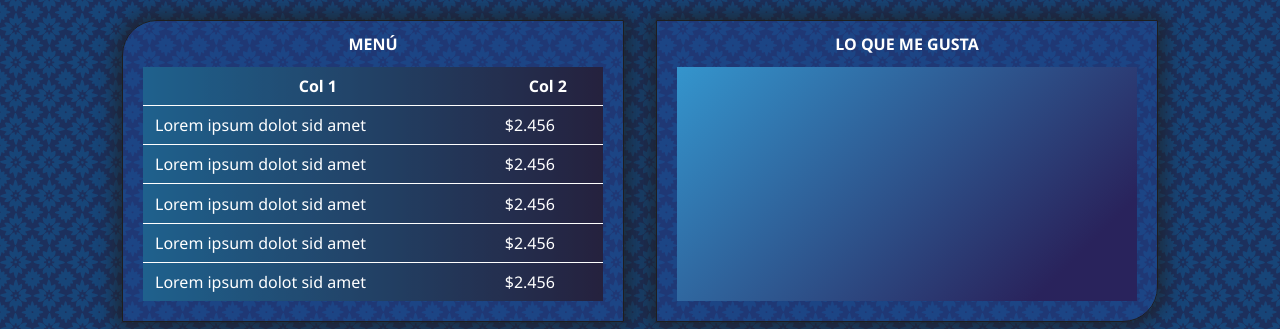
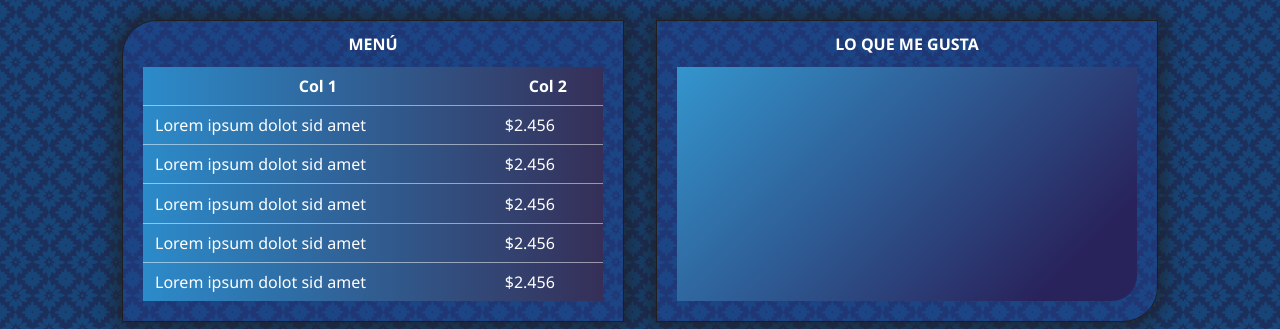
Before and after one commit to juanmartinzzz/camgirl-templates, a plain HTML site: page index.html in a window 1280 px wide. Shown: the part 471-800 px from the top of the page. Drawn offline with Linux system fonts and the light colour scheme; a web font is replaced by a local one.

Commit message:
Table style improvements

```diff
--- a/css/index.css
+++ b/css/index.css
@@ -18,7 +18,6 @@ h1 {
   font-style: italic;
   text-align: center;
   color: rgb(206, 14, 88);
-  --text-shadow: 0 0 1px rgb(255,255,255);
 
   background: -webkit-linear-gradient(rgb(214, 107, 148), rgb(151, 5, 61));
   -webkit-background-clip: text;
@@ -68,7 +67,6 @@ h1 {
 #container .card.menu table {
   margin: 0;
   width: 100%;
-  background-color: rgba(0,0,0, 0.3);
 }
 
 #container .card.menu table th,
@@ -78,7 +76,8 @@ h1 {
 }
 
 #container .card.menu table td {
-  border-top: 1px solid rgb(255,255,255);
+  border-top: 1px solid rgba(100,100,100);
+  border-top: 1px solid rgba(255,255,255, 0.5);
 }
 
 #container .card.likes {
@@ -88,7 +87,7 @@ h1 {
 }
 
 #container .card.likes .body {
-  background: linear-gradient(135deg, #36A9E1, #29235C);
+  border-radius: 0 0 25px 0;
   background: linear-gradient(135deg, #36A9E1 -15%, #29235C 85%);
 }
 
```
